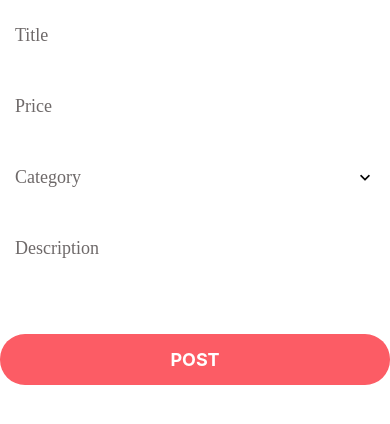
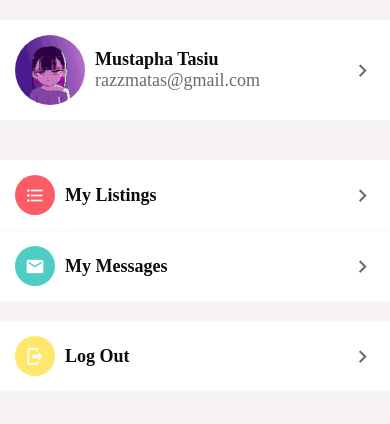
Before and after one commit to Mustee0ty/CodingWithMosh-DoneWithIt, a React Native app: screen / in a window 390 px wide. Shown: the top 424 px of the page. Built offline with nearby package versions, Linux system fonts and the light colour scheme.

Commit message:
ItemSeparatorComponent Typo fix

```diff
--- a/App.js
+++ b/App.js
@@ -1,9 +1,10 @@
 import React from "react"
+
 import MessagesScreen from "./app/screens/MessagesScreen"
-import ListingEditScreen from "./app/screens/ListingEditScreen"
+import AccountScreen from "./app/screens/AccountScreen"
 
 function App() {
- return <ListingEditScreen />
+ return <AccountScreen />
 }
 
 export default App
--- a/app/screens/AccountScreen.js
+++ b/app/screens/AccountScreen.js
@@ -38,7 +38,7 @@ function AccountScreen(props) {
     <FlatList
      data={menuItems}
      keyExtractor={(menuItems) => menuItems.title}
-     ItemSepratorComponent={ListItemSperatorComponent}
+     ItemSeparatorComponent={ListItemSperatorComponent}
      renderItem={({ item }) => (
       <ListItem
        title={item.title}
--- a/package.json
+++ b/package.json
@@ -18,7 +18,8 @@
     "react-native": "0.72.4",
     "react-native-gesture-handler": "~2.12.0",
     "react-native-swipeable": "^0.6.0",
-    "yup": "^1.3.0"
+    "yup": "^1.3.0",
+    "expo-image-picker": "~14.3.2"
   },
   "devDependencies": {
     "@babel/core": "^7.20.0"
```
Also changed, not shown: 1 other file (tests, documents, lock files or other folders).
